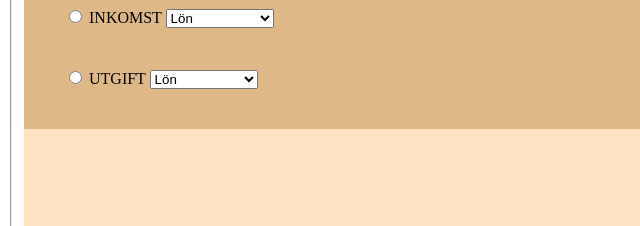
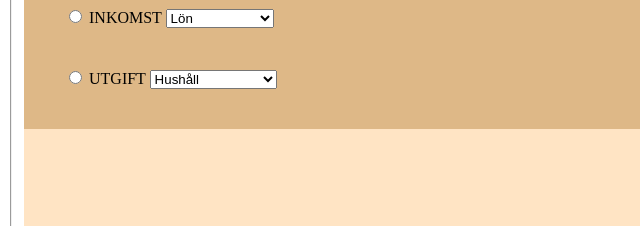
Before and after one commit to Medieinstitutet/fed25d-js-inl-2-budget-app-elenaholmberg, a website built with Vite: page index.html in a window 1280 px wide. Shown: the part 185-411 px from the top of the page, 0-640 px from the left. Built offline with nearby package versions, Linux system fonts and the light colour scheme.

Commit message:
validation on html made

```diff
--- a/index.html
+++ b/index.html
@@ -30,7 +30,7 @@
               INKOMST
             </label>
 
-            <select id="cathegoryList">
+            <select id="incomesCathegory">
               <option value="Glazed">Lön</option>
               <option value="Sprinkled">Studiebidrag</option>
               <option value="Classic">Bostadsbidrag</option>
@@ -43,10 +43,10 @@
               <input type="radio" id="chooseExpenseBtn" />
               UTGIFT
             </label>
-            <select id="cathegoryList">
-              <option value="Glazed">Lön</option>
-              <option value="Sprinkled">Studiebidrag</option>
-              <option value="Classic">Bostadsbidrag</option>
+            <select id="expensesCathegory">
+              <option value="Glazed">Hushåll</option>
+              <option value="Sprinkled">Nöjen</option>
+              <option value="Classic">Rörliga kostnader</option>
               <option value="All">Övrigt</option>
             </select>
           </div>
```
